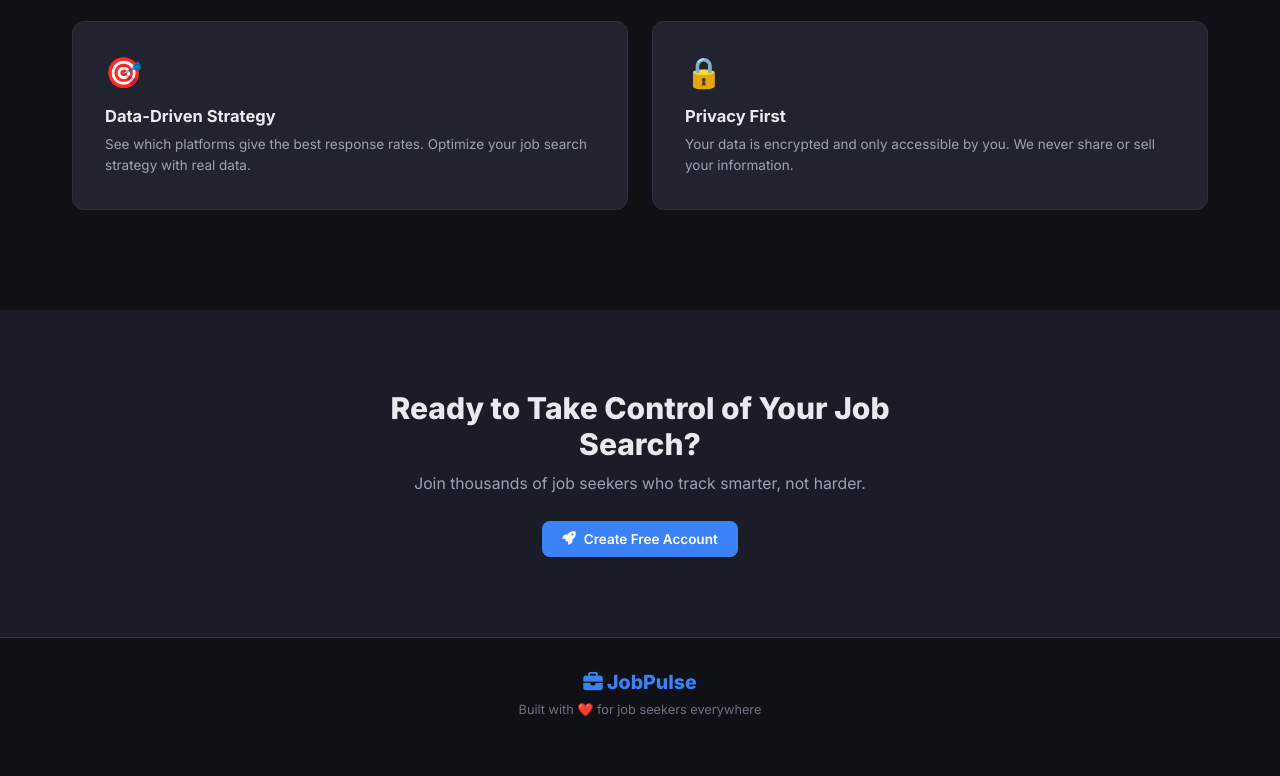
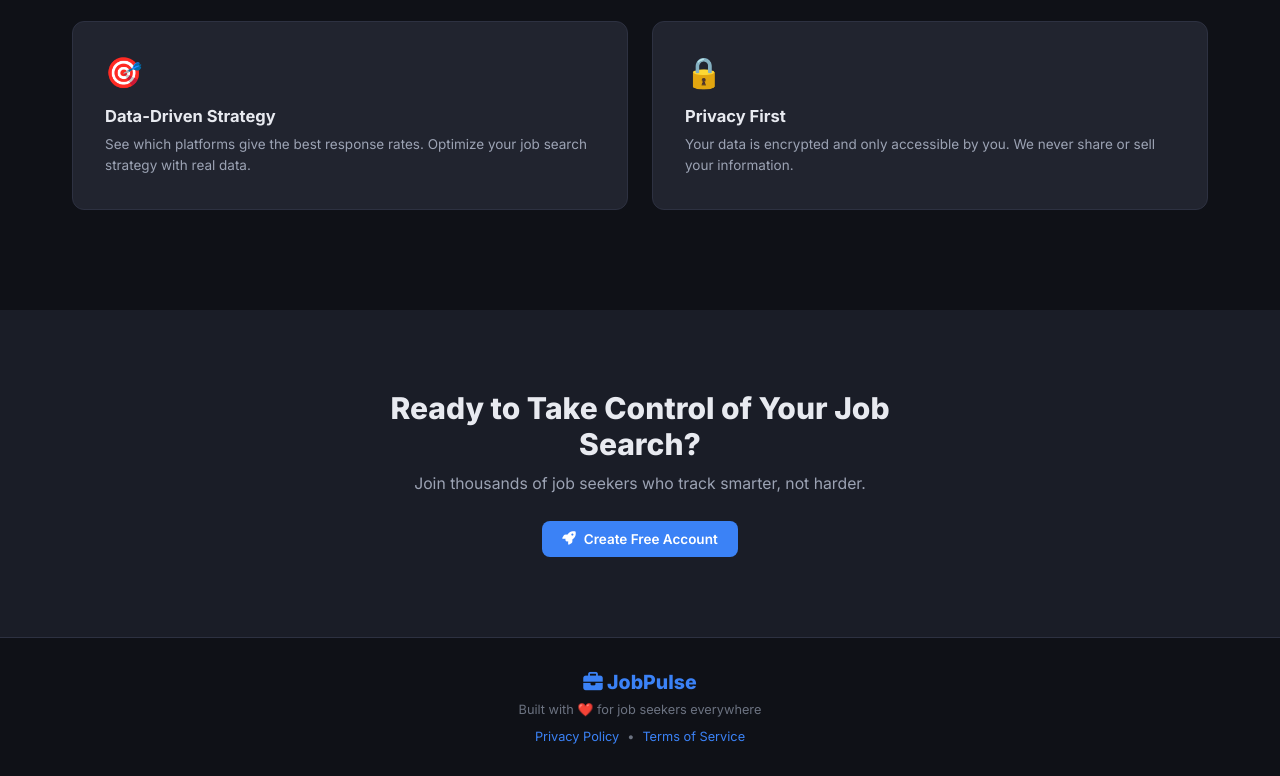
Before and after one commit to jaswanth-mjy/jobpulse, a plain HTML site: page frontend/index.html in a window 1280 px wide. Shown: the part 3085-3861 px from the top of the page. Before the commit the page ends 3834 px from the top, so only its background shows below. Drawn offline with Linux system fonts and the light colour scheme.

Commit message:
feat: Add Privacy Policy and Terms links to landing page footer

```diff
--- a/frontend/css/styles.css
+++ b/frontend/css/styles.css
@@ -655,6 +655,30 @@ body {
 .footer-inner p {
     color: var(--text-muted);
     font-size: 0.85rem;
+}
+
+.footer-links {
+    margin-top: 12px;
+    font-size: 0.85rem;
+    display: flex;
+    align-items: center;
+    justify-content: center;
+    gap: 8px;
+}
+
+.footer-links a {
+    color: var(--accent-blue);
+    text-decoration: none;
+    transition: color 0.2s;
+}
+
+.footer-links a:hover {
+    color: var(--accent-purple);
+    text-decoration: underline;
+}
+
+.footer-links span {
+    color: var(--text-muted);
 }
 
 /* ==========================================
--- a/frontend/index.html
+++ b/frontend/index.html
@@ -279,6 +279,11 @@
                         <i class="fas fa-briefcase"></i> JobPulse
                     </div>
                     <p>Built with ❤️ for job seekers everywhere</p>
+                    <div class="footer-links">
+                        <a href="/privacy-policy" target="_blank">Privacy Policy</a>
+                        <span>•</span>
+                        <a href="/terms-of-service" target="_blank">Terms of Service</a>
+                    </div>
                 </div>
             </div>
         </footer>
```
